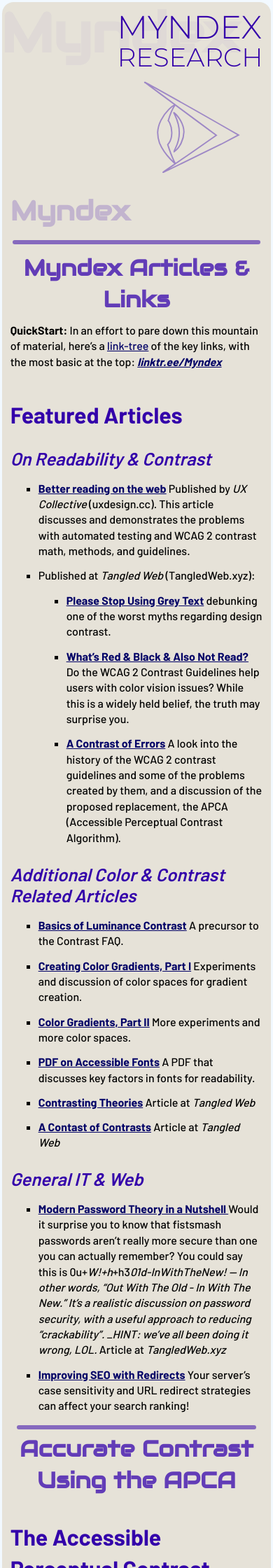
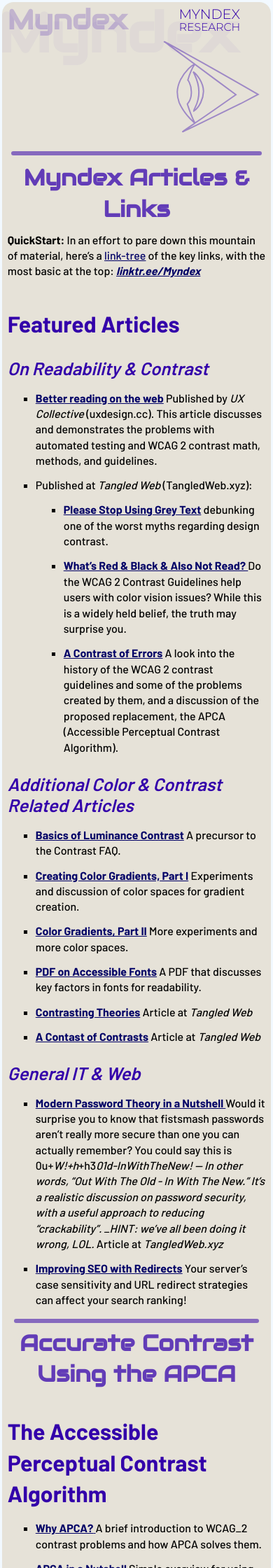
Before and after one commit to Myndex/Myndex, a Jekyll site: the page built from README.md, in a window 390 px wide. Shown: the top 2240 px of the page at 70% size. Built offline with Jekyll 4.4.1, drawn with Linux system fonts in a browser that asks for light colours; some web fonts are replaced; our own code applies the rules of GitHub Pages for plain Markdown files; a script that is not in the unit is left out; the repository's description, which GitHub fills in, is left out.

Commit message:
Update new-stylesM.css

```diff
--- a/CSS/new-stylesM.css
+++ b/CSS/new-stylesM.css
@@ -60,8 +60,24 @@
   }
 
 
+.perceptex {
+  padding: 0;
+  text-align: center;
+  font-family: Montserrat, sans-serif;
+  font-weight: 200;
+  color: rgb(51, 0, 170);
+}
 
-
+.perceptex .he1 {
+  margin: 0 0 -15px;
+  padding: 0;
+  font-size: 46px;
+}
+.perceptex .he2 {
+  margin: 0;
+  padding: 0 0 0 1.5px;
+  font-size: 37px;
+}
 
 /* ************************************************************************** */
 /* *****   MEDIA QUERIES   ************************************************** */
@@ -73,12 +89,12 @@
 
 @media (max-width: 899.99px) {
 
-.wrapper { padding: 0.5vw 1.5vw 1.5vw; }
+.wrapper { padding: 0.5vw 1vw 1vw; }
 
-#main_content { padding: 1.5vw; }
+#main_content { padding: 1vw; }
 
 .headBanner {
-  padding: 0.5vw 1.5vw;
+  padding: 0.5vw 1vw;
 }
 .headBanner h1 {
   margin: -1.5vw 0 0;
@@ -97,13 +113,27 @@
 
 #issue-threads--comments {font-size: 2em;}
 #accurate-contrastusing-the-apca { margin: -1.5vw 0; font-size: 2em;}
-#myndex-articles--links > p {margin: 0.3vw 4vw 1.5vw 2.5vw;}
+#myndex-articles--links > p {margin: 0.3vw 2vw 1.5vw 2vw;}
 
 .headBanner h2 {
-  max-width: 66vw;
+  max-width: 80vw;
   margin: 0;
-  padding: 0 1.5vw;
+  padding: 0 1vw;
   }
+
+
+
+.perceptex .he1 {
+  margin: 0 0 -1.67vw;
+  padding: 0;
+  font-size: 5vw;
+}
+.perceptex .he2 {
+  margin: 0;
+  padding: 0 0 0 0.167vw;
+  font-size: 4vw;
+}
+
 }
 
 
@@ -124,27 +154,6 @@
   -ms-transform: scale(-1, 1);
   transform: scale(-1, 1);
 }
-
-
-.perceptex {
-  padding: 0;
-  text-align: center;
-  font-family: Montserrat, sans-serif;
-  font-weight: 200;
-  color: rgb(51, 0, 170);
-}
-
-.perceptex .he1 {
-  margin: 0 0 -15px;
-  padding: 0;
-  font-size: 46px;
-}
-.perceptex .he2 {
-  margin: 0;
-  padding: 0 0 0 1.5px;
-  font-size: 37px;
-}
-
 
 
 
```
